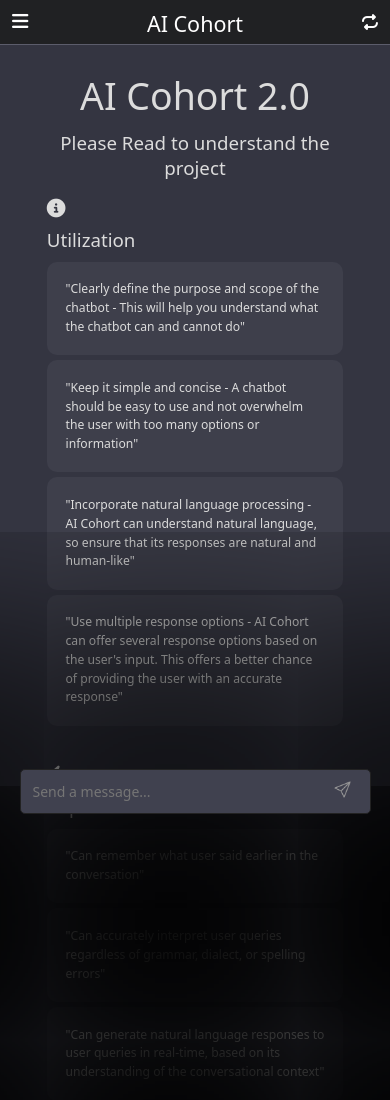
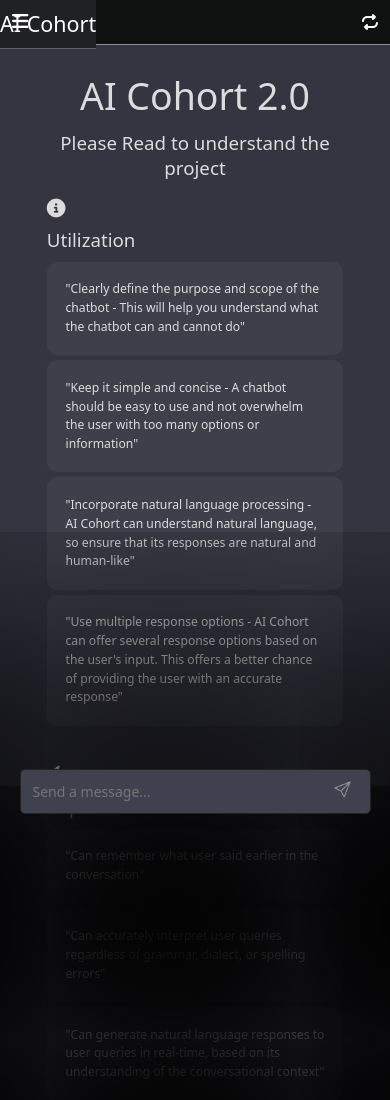
Before and after one commit to DavidNkana/ai-cohort-2.0-chat, a website built with Vite: page client/index.html in a window 390 px wide. Shown: the top 1100 px of the page. Built offline with nearby package versions, Linux system fonts and the light colour scheme.

Commit message:
slight style change 5

```diff
--- a/client/style.css
+++ b/client/style.css
@@ -568,8 +568,6 @@
   .reset-btn
   {
     position: fixed;
-    height: 45px;
-    width: 100%;
     background: #202123;
     z-index: 500;
     border-bottom: .5px solid #5c5d6b;
```
